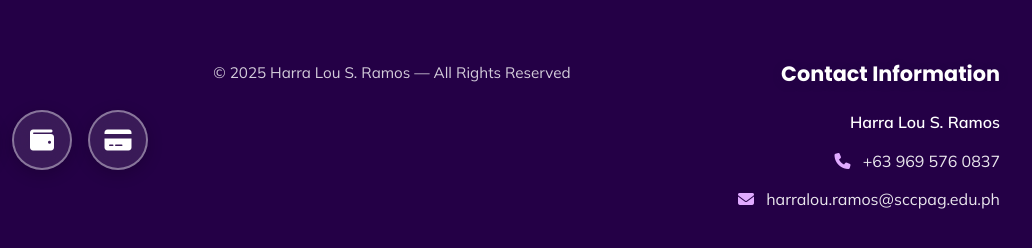
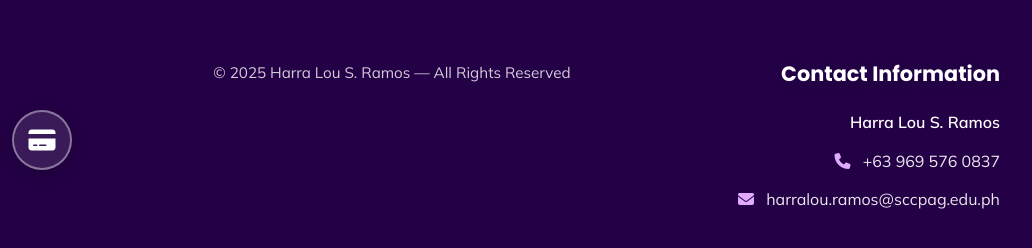
Before and after one commit to harramos25/Ramos_myOJTBlog, a plain HTML site: page about.html in a window 1280 px wide. Shown: the part 2006-2254 px from the top of the page, 248-1280 px from the left. Drawn offline with nearby package versions, Linux system fonts and the light colour scheme.

Commit message:
Remove GCash wallet icon from footer across all pages

```diff
--- a/about.html
+++ b/about.html
@@ -186,9 +186,6 @@
                     <a href="https://www.tiktok.com/@harramos_26" class="social-icon glass-circle" aria-label="TikTok" target="_blank" rel="noopener noreferrer">
                         <i class="fab fa-tiktok"></i>
                     </a>
-                    <a href="#" class="social-icon glass-circle" aria-label="GCash">
-                        <i class="fas fa-wallet"></i>
-                    </a>
                     <a href="#" class="social-icon glass-circle" aria-label="GoTyme">
                         <i class="fas fa-credit-card"></i>
                     </a>
```
Also changed, not shown: blog-post-1.html (+0 -3 lines), blog-post-2.html (+0 -3 lines), blog-post-3.html (+0 -3 lines), blog.html (+0 -3 lines), ched.html (+0 -3 lines), cv.html (+0 -3 lines), index.html (+0 -3 lines), ncip.html (+0 -3 lines), research.html (+0 -3 lines), scc.html (+0 -3 lines).
